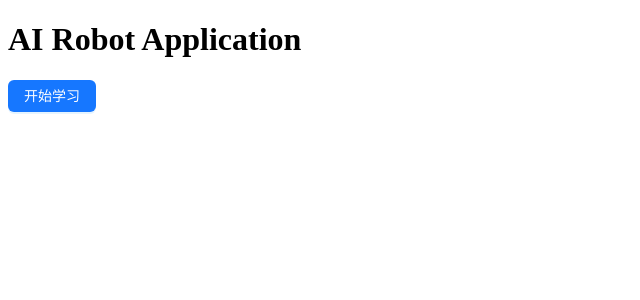
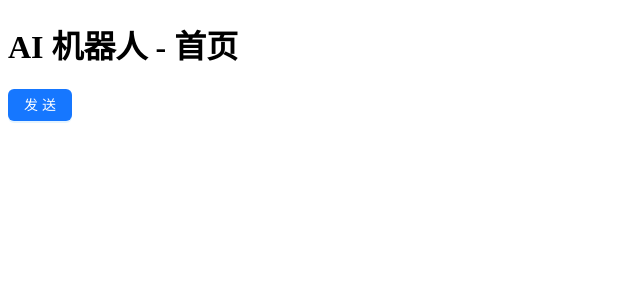
Before and after one commit to Mobicos/AI-Robot-frontend, a Vue app: page / in a window 1280 px wide. Shown: the top 300 px of the page, without its empty margins (0-640 px from the left). Built offline with nearby package versions, Linux system fonts and the light colour scheme.

Commit message:
feat: 添加 vue-router 以支持路由功能，并重构 App 组件和路由配置

```diff
--- a/package.json
+++ b/package.json
@@ -12,7 +12,8 @@
     "@tailwindcss/vite": "^4.1.18",
     "ant-design-vue": "^4.2.6",
     "tailwindcss": "^4.1.18",
-    "vue": "^3.5.27"
+    "vue": "^3.5.27",
+    "vue-router": "^5.0.2"
   },
   "devDependencies": {
     "@vitejs/plugin-vue": "^6.0.3",
--- a/src/App.vue
+++ b/src/App.vue
@@ -1,10 +1,7 @@
 <template>
-  <div>
-    <h1 class="text-3xl font-bold bg-yellow-500">
-      AI Robot Application
-    </h1>
-    <a-button type="primary">开始学习</a-button>
-  </div>
+  <!-- 动态渲染组件 -->
+  <router-view></router-view>
+
 </template>
 
 <script setup>
--- /dev/null
+++ b/src/router/index.js
@@ -0,0 +1,23 @@
+import { createRouter, createWebHashHistory } from 'vue-router'
+
+// 统一在这里声明所有路由
+const routes = [
+    {
+        path: '/', // 路由地址
+        component: () => import('@/views/index.vue'), // 对应组件
+        meta: { // meta 信息
+            title: 'AI 机器人首页' // 页面标题
+        }
+    }
+]
+
+// 创建路由
+const router = createRouter({
+    // 指定路由模式，hash 模式指的是 URL 的路径是通过 hash 符号（#）进行标识
+    history: createWebHashHistory(),
+    // routes: routes 的缩写
+    routes,
+})
+
+// ES6 模块导出语句，它用于将 router 对象导出，以便其他文件可以导入和使用这个对象
+export default router
--- /dev/null
+++ b/src/views/index.vue
@@ -0,0 +1,14 @@
+<template>
+    <div>
+      <h1 class="text-3xl font-bold bg-yellow-500">
+        AI 机器人 - 首页
+      </h1>
+      <a-button type="primary">发送</a-button>
+    </div>
+  </template>
+
+  <script setup>
+  </script>
+
+  <style scoped>
+  </style>
```
Also changed, not shown: src/main.js (+6 -1 lines), 1 other file (tests, documents, lock files or other folders).
